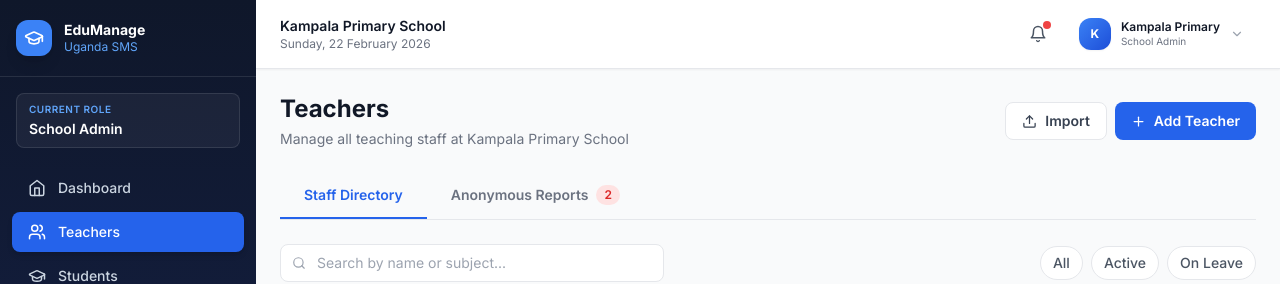
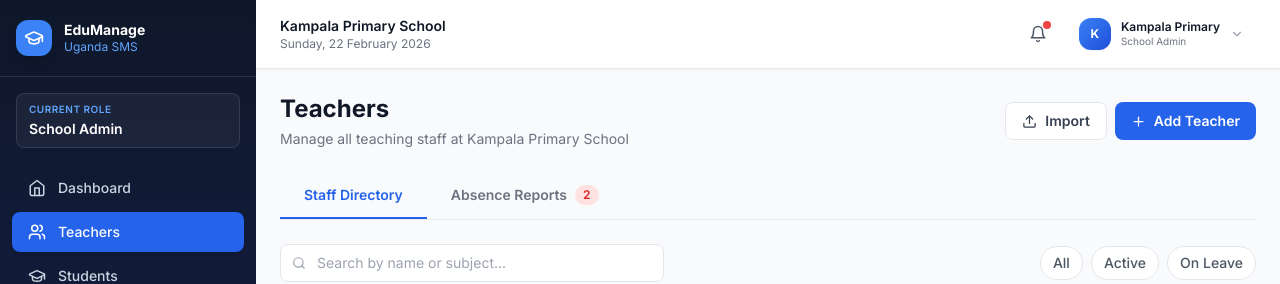
Before and after one commit to G7ka/black, a React (Vite) app: page /schooladmin/teachers in a window 1280 px wide. Shown: the top 284 px of the page. Built offline with nearby package versions, Linux system fonts and the light colour scheme.

Commit message:
feat: Expose reporter identity to school admin in absence reports

```diff
--- a/src/pages/schooladmin/SchoolAdminTeachers.jsx
+++ b/src/pages/schooladmin/SchoolAdminTeachers.jsx
@@ -12,9 +12,9 @@ const teachers = [
     { id: 'TCH-005', name: 'Mr. Samuel Waiswa', subject: 'Religious Ed.', class: 'P3, P4', phone: '+256 755 567890', email: 's.waiswa@kps.ug', status: 'active', attendance: 94 },
 ]
 
-const anonymousReports = [
-    { id: 1, date: 'Feb 21, 2026', time: '8:30 AM', teacher: 'Mr. Kenneth Okello', subject: 'Mathematics', details: 'Teacher did not show up for the entire lesson.', status: 'pending' },
-    { id: 2, date: 'Feb 19, 2026', time: '11:00 AM', teacher: 'Mr. Ivan Byaruhanga', subject: 'Science', details: 'Arrived 40 minutes late.', status: 'reviewed' },
+const absenceReports = [
+    { id: 1, date: 'Feb 21, 2026', time: '8:30 AM', teacher: 'Mr. Kenneth Okello', subject: 'Mathematics', reporter: 'Ivan Namukasa (P6A)', details: 'Teacher did not show up for the entire lesson.', status: 'pending' },
+    { id: 2, date: 'Feb 19, 2026', time: '11:00 AM', teacher: 'Mr. Ivan Byaruhanga', subject: 'Science', reporter: 'Sarah Kemigisha (P5B)', details: 'Arrived 40 minutes late.', status: 'reviewed' },
 ]
 
 export default function SchoolAdminTeachers() {
@@ -30,8 +30,8 @@ export default function SchoolAdminTeachers() {
             <div className="space-y-6">
                 <div className="flex items-center justify-between">
                     <div>
-                        <h1 className="page-title">{view === 'staff' ? 'Teachers' : 'Anonymous Reports'}</h1>
-                        <p className="page-subtitle">{view === 'staff' ? 'Manage all teaching staff at Kampala Primary School' : 'Student-submitted anonymous absence reports'}</p>
+                        <h1 className="page-title">{view === 'staff' ? 'Teachers' : 'Absence Reports'}</h1>
+                        <p className="page-subtitle">{view === 'staff' ? 'Manage all teaching staff at Kampala Primary School' : 'Student-submitted teacher absence reports'}</p>
                     </div>
                     {view === 'staff' && (
                         <div className="flex gap-2">
@@ -43,7 +43,7 @@ export default function SchoolAdminTeachers() {
 
                 <div className="flex items-center border-b border-gray-200">
                     <button onClick={() => setView('staff')} className={`px-6 py-3 text-sm font-semibold border-b-2 transition-colors ${view === 'staff' ? 'border-primary-600 text-primary-600' : 'border-transparent text-gray-500 hover:text-gray-700'}`}>Staff Directory</button>
-                    <button onClick={() => setView('reports')} className={`px-6 py-3 text-sm font-semibold border-b-2 transition-colors flex items-center gap-2 ${view === 'reports' ? 'border-red-500 text-red-600' : 'border-transparent text-gray-500 hover:text-gray-700'}`}>Anonymous Reports <span className="bg-red-100 text-red-600 py-0.5 px-2 rounded-full text-xs">2</span></button>
+                    <button onClick={() => setView('reports')} className={`px-6 py-3 text-sm font-semibold border-b-2 transition-colors flex items-center gap-2 ${view === 'reports' ? 'border-red-500 text-red-600' : 'border-transparent text-gray-500 hover:text-gray-700'}`}>Absence Reports <span className="bg-red-100 text-red-600 py-0.5 px-2 rounded-full text-xs">2</span></button>
                 </div>
 
                 {view === 'staff' ? (
@@ -98,13 +98,14 @@ export default function SchoolAdminTeachers() {
                 ) : (
                     <div className="card p-0">
                         <table className="w-full">
-                            <thead><tr>{['Date Reported', 'Teacher', 'Class Subject', 'Details', 'Status', 'Actions'].map(h => <th key={h} className="table-header">{h}</th>)}</tr></thead>
+                            <thead><tr>{['Date Reported', 'Teacher', 'Class Subject', 'Reporter', 'Details', 'Status', 'Actions'].map(h => <th key={h} className="table-header">{h}</th>)}</tr></thead>
                             <tbody>
-                                {anonymousReports.map(r => (
+                                {absenceReports.map(r => (
                                     <tr key={r.id} className="hover:bg-red-50/30">
                                         <td className="table-cell text-sm font-medium text-gray-900">{r.date}<p className="text-xs text-gray-500 font-normal">{r.time}</p></td>
                                         <td className="table-cell font-semibold text-gray-900">{r.teacher}</td>
                                         <td className="table-cell"><Badge variant="gray">{r.subject}</Badge></td>
+                                        <td className="table-cell text-sm font-semibold text-blue-600 underline cursor-pointer">{r.reporter}</td>
                                         <td className="table-cell text-sm text-gray-600 max-w-xs truncate" title={r.details}>{r.details}</td>
                                         <td className="table-cell"><Badge variant={r.status === 'pending' ? 'danger' : 'success'}>{r.status === 'pending' ? 'Pending Review' : 'Reviewed'}</Badge></td>
                                         <td className="table-cell">
--- a/src/pages/student/StudentHome.jsx
+++ b/src/pages/student/StudentHome.jsx
@@ -139,8 +139,8 @@ export default function StudentHome() {
                         <div className="bg-red-50 p-4 border border-red-200 rounded-xl flex items-start gap-3">
                             <AlertTriangle size={18} className="text-red-500 flex-shrink-0 mt-0.5" />
                             <div>
-                                <p className="text-sm font-semibold text-red-800">100% Anonymous Report</p>
-                                <p className="text-xs text-red-600 mt-1">Your identity will be strictly hidden from the teacher and administration. Only the date, time, and class will be reported.</p>
+                                <p className="text-sm font-semibold text-red-800">Anonymous to Teacher</p>
+                                <p className="text-xs text-red-600 mt-1">Your identity will be completely hidden from the teacher. However, to prevent false reporting, the <strong>School Administration</strong> will be able to see who submitted this report.</p>
                             </div>
                         </div>
                         <div>
```
